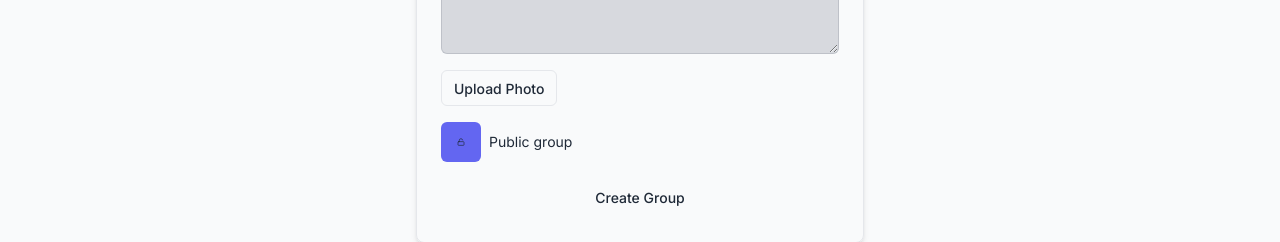
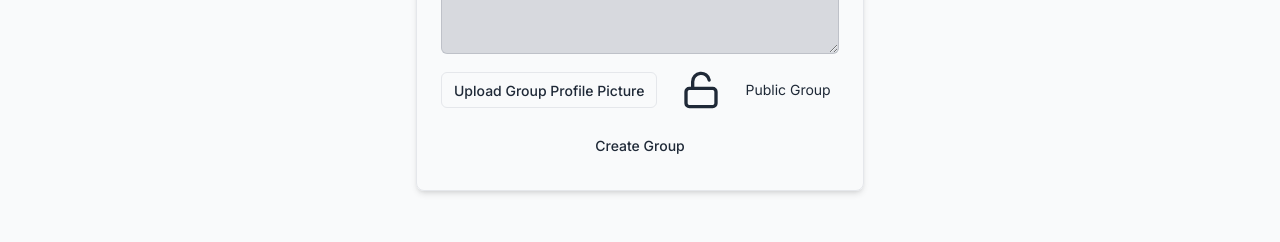
Before and after one commit to maratron-ai/maratron-web, a Next.js app: page /social/groups/new in a window 1280 px wide. Shown: the part 312-554 px from the top of the page. Built offline with nearby package versions, Linux system fonts and the light colour scheme; no server answers.

Commit message:
updated group making ui and add profile pict and private groups

```diff
--- a/src/components/Navbar.tsx
+++ b/src/components/Navbar.tsx
@@ -15,7 +15,7 @@ export default function Navbar() {
   const [desktopMenuOpen, setDesktopMenuOpen] = useState(false);
   const [mobileMenuOpen, setMobileMenuOpen] = useState(false);
   const pathname = usePathname();
-  const router = useRouter();
+  // const router = useRouter();
 
   // Close dropdowns when route changes
   useEffect(() => {
--- a/src/components/social/CreateGroupForm.tsx
+++ b/src/components/social/CreateGroupForm.tsx
@@ -66,16 +66,25 @@ export default function CreateGroupForm() {
           onChange={(_n, v) => setDescription(String(v))}
           rows={2}
         />
-        <PhotoUpload value={imageUrl} onChange={(url) => setImageUrl(url)} />
         <div className="flex items-center gap-2">
+          <PhotoUpload
+            value={imageUrl}
+            onChange={(url) => setImageUrl(url)}
+            text="Upload Group Profile Picture"
+          />
+
           <LockToggle
             locked={isPrivate}
             onChange={(v) => {
               setIsPrivate(v);
               toast(v ? "group is private" : "group is public");
             }}
+            size="default"
+            className="bg-transparent text-foreground hover:bg-transparent hover:text-foreground border-none ring-0 focus:ring-0 focus:outline-none"
           />
-          <span className="text-sm">{isPrivate ? "Private group" : "Public group"}</span>
+          <span className="text-sm">
+            {isPrivate ? "Private Group" : "Public Group"}
+          </span>
         </div>
         <div className="flex justify-end">
           <Button
--- a/src/components/ui/lock-toggle.tsx
+++ b/src/components/ui/lock-toggle.tsx
@@ -5,19 +5,20 @@ interface LockToggleProps {
   locked: boolean;
   onChange?: (locked: boolean) => void;
   className?: string;
+  size?: "icon" | "sm" | "default" | "lg";
 }
 
-export default function LockToggle({ locked, onChange, className }: LockToggleProps) {
+export default function LockToggle({ locked, onChange, className, size }: LockToggleProps) {
   return (
     <Button
       type="button"
       variant="ghost"
-      size="icon"
+      size={size || "icon"}
       className={className}
       aria-label={locked ? "group is private" : "group is public"}
       onClick={() => onChange?.(!locked)}
     >
-      {locked ? <Lock className="h-5 w-5" /> : <Unlock className="h-5 w-5" />}
+      {locked ? <Lock className="h-10 w-10" /> : <Unlock className="h-10 w-10" />}
     </Button>
   );
 }
--- a/src/components/ui/photo-upload.tsx
+++ b/src/components/ui/photo-upload.tsx
@@ -8,9 +8,10 @@ interface PhotoUploadProps {
   value?: string;
   onChange?: (url: string) => void;
   disabled?: boolean;
+  text?: string;
 }
 
-export default function PhotoUpload({ value, onChange, disabled }: PhotoUploadProps) {
+export default function PhotoUpload({ value, onChange, disabled, text }: PhotoUploadProps) {
   const inputRef = useRef<HTMLInputElement>(null);
 
   const handleFileChange = async (e: React.ChangeEvent<HTMLInputElement>) => {
@@ -39,7 +40,7 @@ export default function PhotoUpload({ value, onChange, disabled }: PhotoUploadPr
           disabled={disabled}
           className="block w-auto text-foreground bg-transparent no-underline transition-colors hover:text-background hover:no-underline hover:bg-brand-from"
         >
-          Upload Photo
+          {text || "Upload Photo"}
         </Button>
         <input
           ref={inputRef}
```
